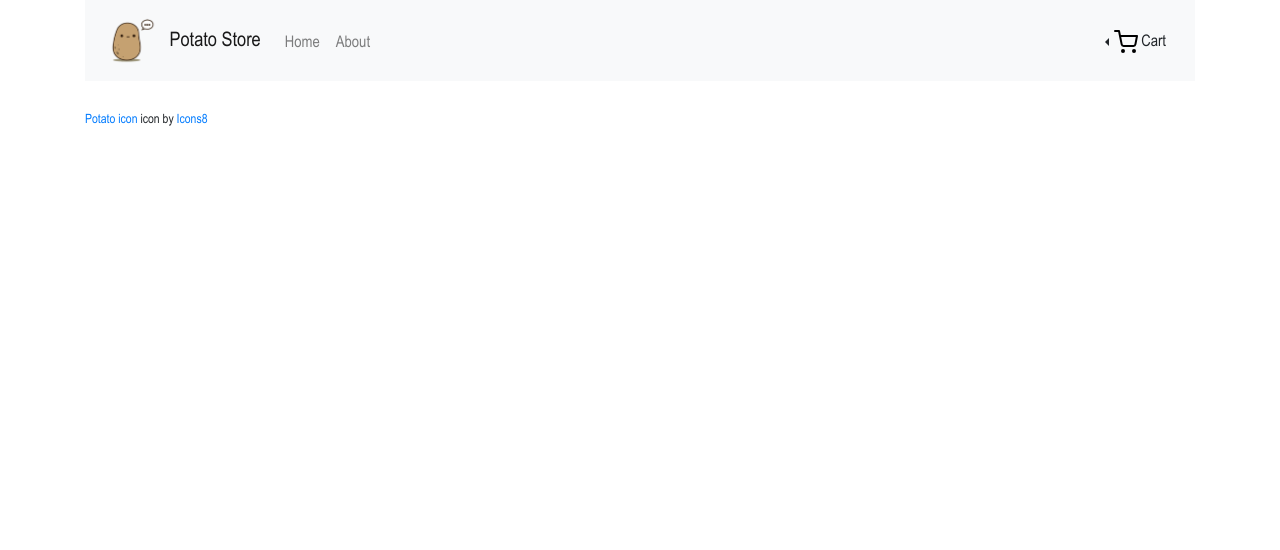
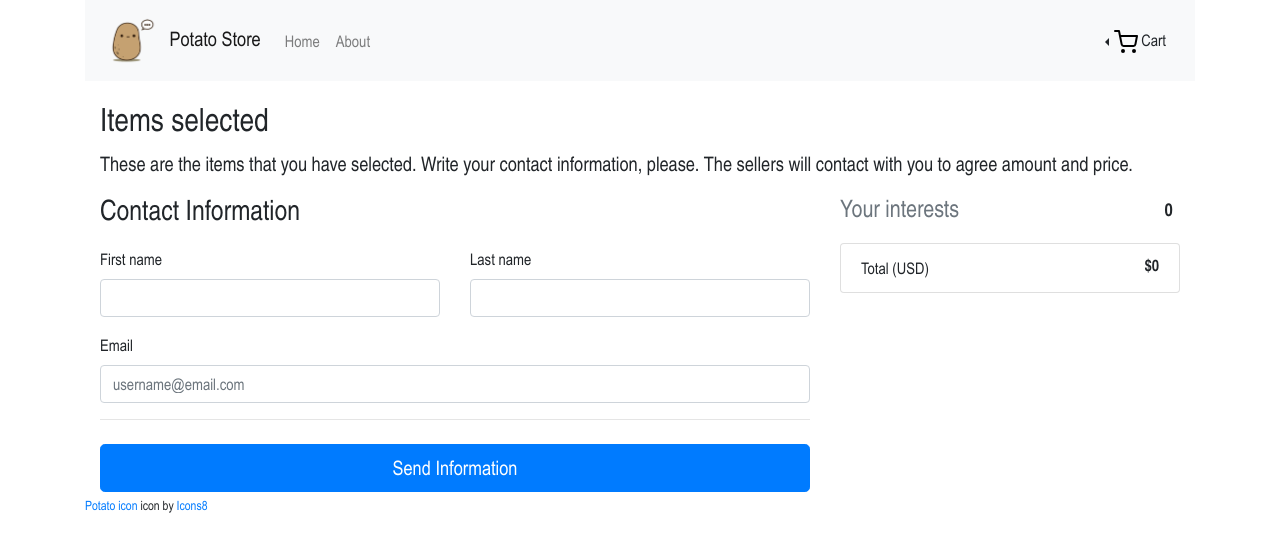
Before and after one commit to David256/potato-store, a Vue app: page /cart in a window 1280 px wide. Shown: the top 550 px of the page. Built offline with nearby package versions, Linux system fonts and the light colour scheme.

Commit message:
Update Cart page

```diff
--- a/src/views/Cart.vue
+++ b/src/views/Cart.vue
@@ -1,9 +1,107 @@
 <template>
-  <div class="cart"></div>
+  <div class="cart">
+    <div class="container">
+      <h2>Items selected</h2>
+
+      <p class="lead">
+        These are the items that you have selected. Write your contact information, please.
+        The sellers will contact with you to agree amount and price.
+      </p>
+
+      <div class="row">
+        <div class="col-md-4 order-md-2">
+          <h4 class="d-flex justify-content-between align-items-center mb-3">
+            <span class="text-muted">Your interests</span>
+            <span class="badge badge-secundary badge-pills">{{ productsInCart.length }}</span>
+          </h4>
+
+          <ul class="list-group mb-3">
+            <li class="list-group-item d-flex justify-content-between lh-condensed"
+              v-for="(product,i) in productsInCart" v-bind:key="product.id">
+              <div>
+                <h6 class="my-0">{{i+1}}th product</h6>
+                <small class="text-muted">{{product.brief}}</small>
+              </div>
+              <span class="text-muted">${{product.price}}</span>
+            </li>
+
+            <li class="list-group-item d-flex justify-content-between lh-condensed">
+              <span>Total (USD)</span>
+              <strong>${{sumTotalPrices}}</strong>
+            </li>
+          </ul>
+        </div>
+
+        <div class="col-md-8 order-md-1">
+          <h3 class="mb-3">Contact Information</h3>
+
+          <form class="needs-validation" @submit="validForm" novalidate>
+            <div class="row">
+              <!-- First name -->
+              <div class="col-md-6 mb-3">
+                <label for="inputFirstName">First name</label>
+                <input type="text" id="inputFirstName" class="form-control" required>
+                <div class="invalid-feedback">
+                  Valid first name is required.
+                </div>
+              </div>
+
+              <!-- Last name -->
+              <div class="col-md-6 mb-3">
+                <label for="inputLastName">Last name</label>
+                <input type="text" id="inputLastName" class="form-control" required>
+                <div class="invalid-feedback">
+                  Valid last name is required.
+                </div>
+              </div>
+            </div>
+
+            <!-- Email -->
+            <div class="mb-3">
+              <label for="inputEmail">Email</label>
+              <input
+                type="email"
+                id="inputEmail"
+                class="form-control"
+                placeholder="username@email.com">
+              <div class="invalid-feedback">
+                Please enter a valid email address.
+              </div>
+            </div>
+
+            <hr class="mb-4">
+
+            <!-- Submit information -->
+            <button class="btn btn-primary btn-lg btn-block" type="submit">
+              Send Information
+            </button>
+          </form>
+        </div>
+      </div>
+
+    </div>
+  </div>
 </template>
 
 <script>
+import Vuex from 'vuex';
+
 export default {
   name: 'Cart',
+  computed: {
+    ...Vuex.mapState(['productsInCart']),
+
+    sumTotalPrices() {
+      let sum = 0;
+      this.productsInCart.forEach((product) => { sum += product.price; });
+      console.log('Total:', sum);
+      return Math.round(sum * 100) / 100;
+    },
+  },
+  methods: {
+    validForm(form) {
+      return form;
+    },
+  },
 };
 </script>
```
